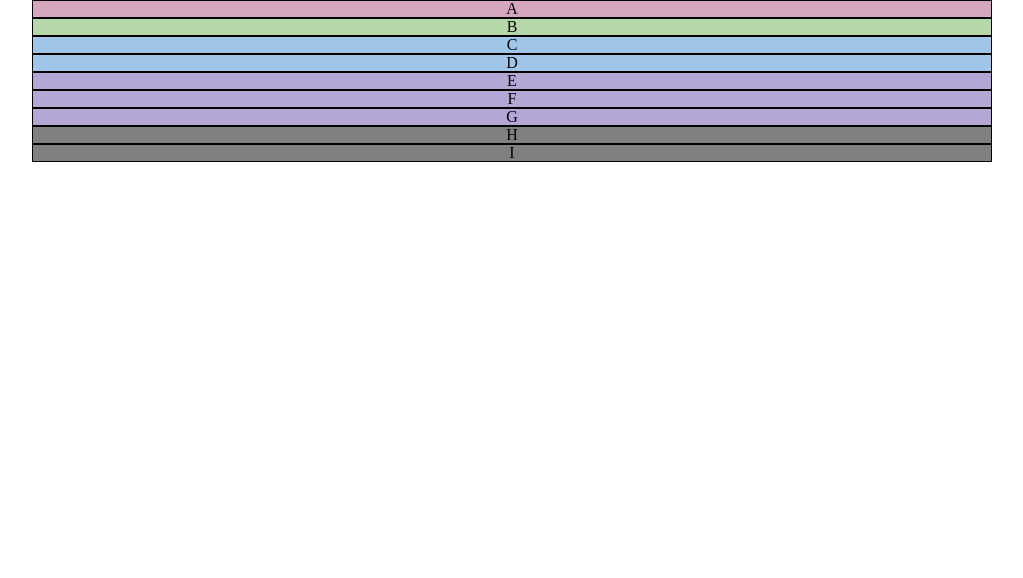
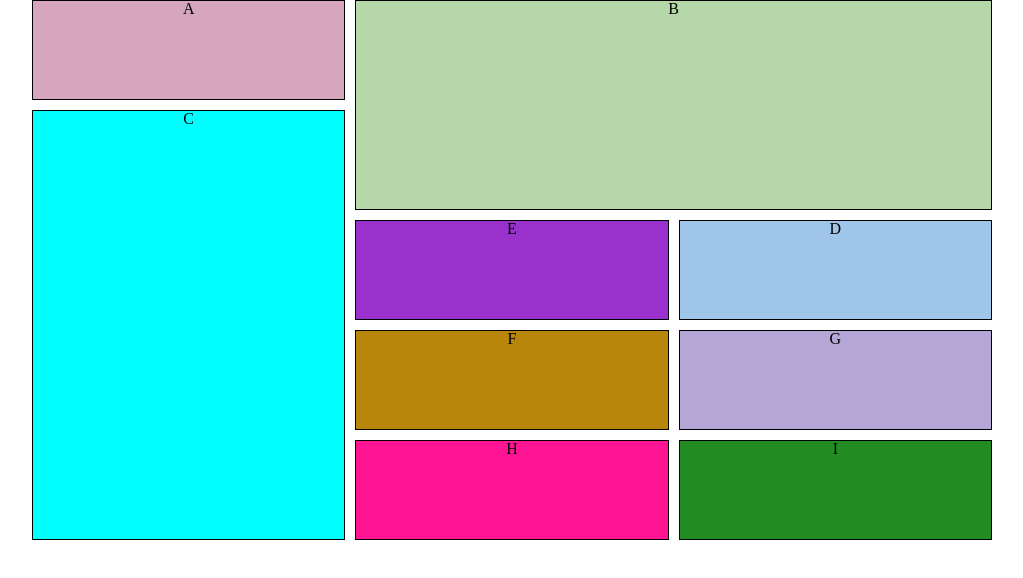
Before and after one commit to jenjones319/lab01, a plain HTML site: page index.html in a window 1280 px wide. Shown: the whole page, without its empty margins (128-1151 px from the left). Drawn offline with Linux system fonts and the light colour scheme.

Commit message:
added grid

```diff
--- a/index.html
+++ b/index.html
@@ -1,10 +1,3 @@
-<!DOCTYPE html>
-<html lang="en">
-<head>
-    <meta charset="UTF-8">
-    <meta name="viewport" content="width=device-width, initial-scale=1.0">
-    <title>Document</title>
-    <link rel="stylesheet" href="style.css">
 <!DOCTYPE html>
   <head>
     <title>index</title>
--- a/layout.css
+++ b/layout.css
@@ -5,6 +5,10 @@ main {
 #container {
   max-width: 600px;
   margin: 0 auto;
+  display: grid;
+  grid-template-columns: repeat(3, 1fr);
+  grid-gap: 10px;
+  grid-auto-rows: minmax(100px, auto);
 }
 
 @media (min-width: 960px) {
@@ -38,16 +42,54 @@ main {
 
   .content1 {
     background-color: #d5a6bd;
+    grid-column: 1;
+    grid-row: 1;
   }
 
   .content2 {
     background-color: #b6d7a8;
+    grid-column: 2 / 4;
+    grid-row: 1 / 3;
   }
 
-  .content3, .content4 {
-    background-color: #9fc5e8;
+  .content3 {
+    background-color: cyan;
+    grid-column: 1;
+    grid-row: 2 / 6;
   }
 
-  .content5, .content6, .content7 {
+  .content4 {
+    background-color: #9fc5e8;
+    grid-column: 3;
+    grid-row: 3;
+  }
+
+  .content5 {
+    background-color: darkorchid;
+    grid-column: 2;
+    grid-row: 3;
+  }
+
+  .content6 {
+    background-color: darkgoldenrod;
+    grid-column: 2;
+    grid-row: 4;
+  }
+
+  .content7 {
     background-color: #b4a7d6;
+    grid-column: 3;
+    grid-row: 4;
   }
+
+  .content8 {
+    background-color: deeppink;
+    grid-column: 2;
+    grid-row: 5;
+  }
+
+  .content9 {
+    background-color: forestgreen;
+    grid-column: 3;
+    grid-row: 5;
+  }
```
